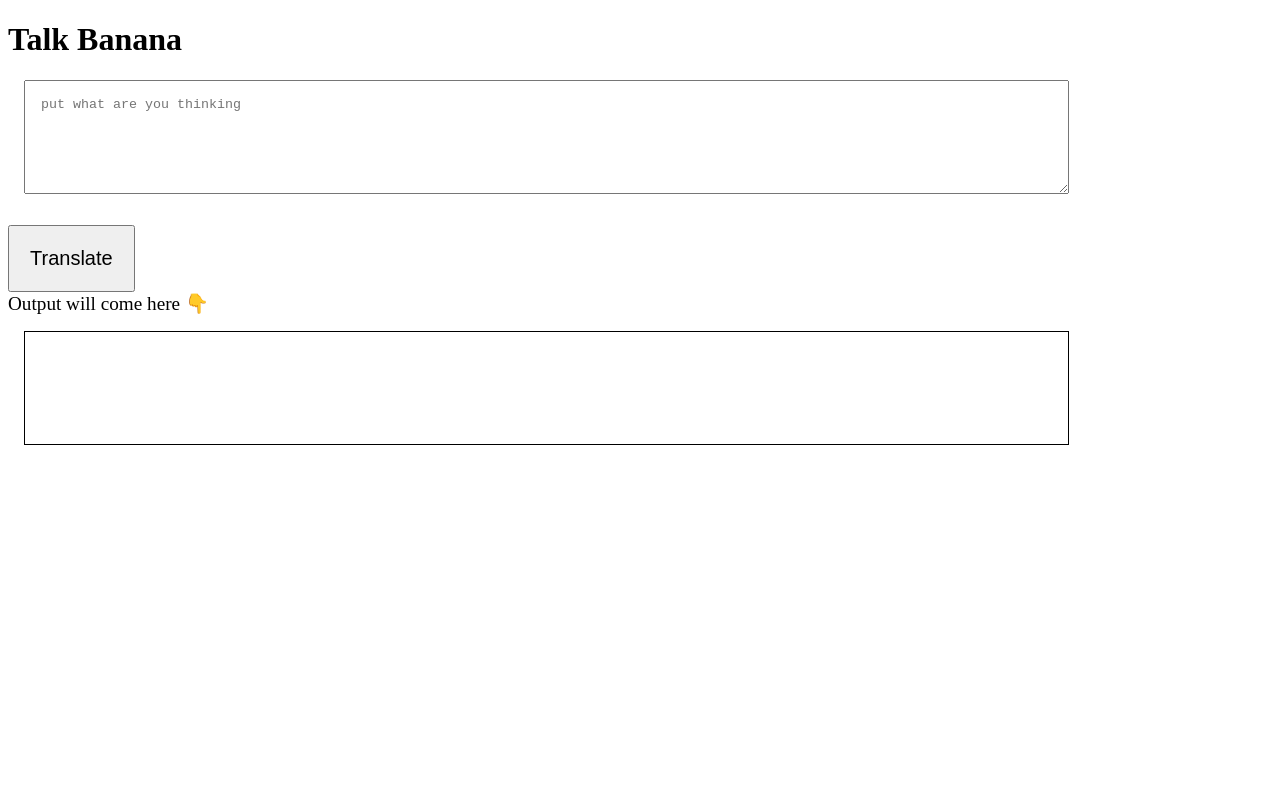
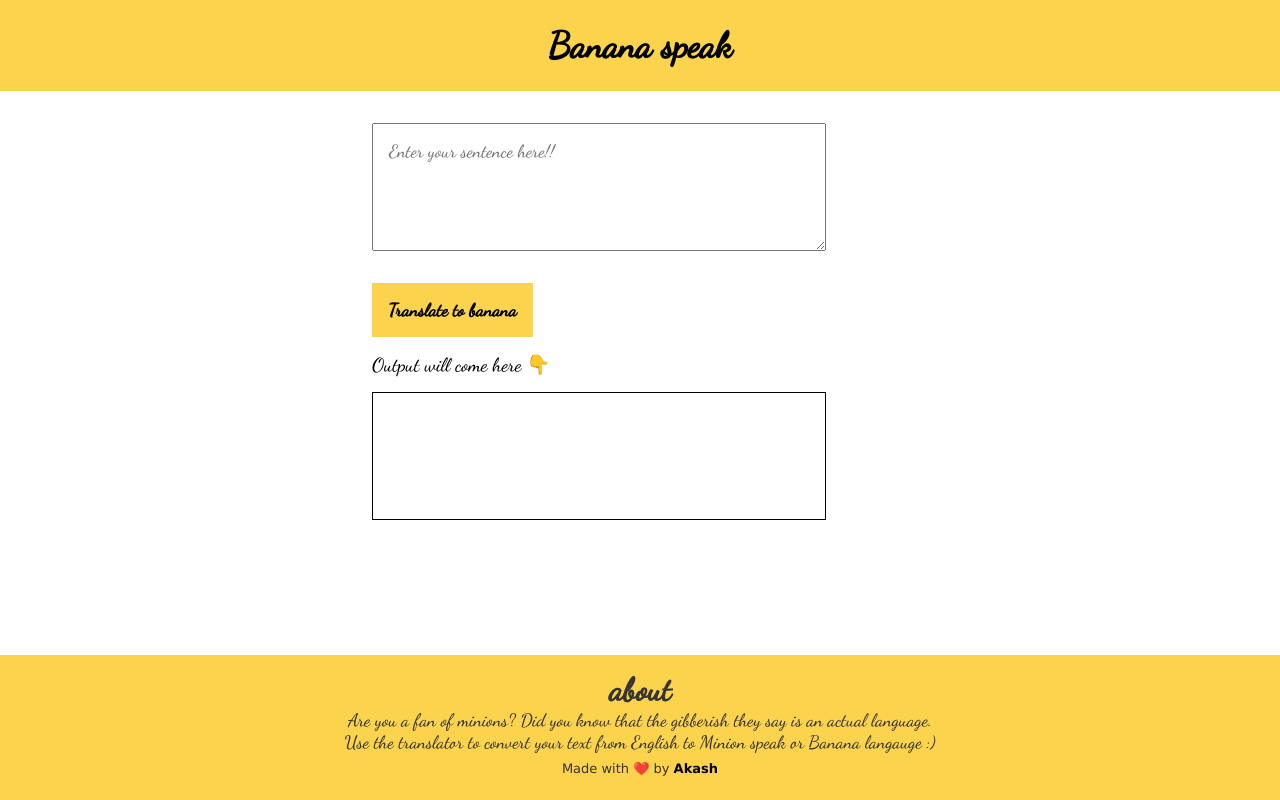
Before and after one commit to leader-akash/Banana-Translator, a plain HTML site: page index.html in a window 1280 px wide. Drawn offline with Linux system fonts and the light colour scheme.

Commit message:
finished app

```diff
--- a/app.js
+++ b/app.js
@@ -1,14 +1,33 @@
+var btnTranslate = document.querySelector("#btn-translate");
+var txtInput = document.querySelector("#txt-input");
+var outputDiv = document.querySelector("#output");
 
-var btnTranslate = document.querySelector("#btn-translate");
-var textInput = document.querySelector("#text-input");
-var outputdiv= document.querySelector("#output");
+// var serverURL = "https://lessonfourapi.tanaypratap.repl.co/translate/yoda.json"
 
-// outputdiv.innerText ="Akash" for  writing already
+var serverURL = "https://api.funtranslations.com/translate/minion.json"
 
-console.log(outputdiv);
 
-function clickHandler(){
-    outputdiv,innerText = "hgvhhh" + textInput.value;
+function getTranslationURL(input) {
+    return serverURL + "?" + "text=" + input
 }
 
+function errorHandler(error) {
+    console.log("error occured", error);
+    alert("something wrong with server! try again after some time")
+}
+
+
+function clickHandler() {
+    var inputText = txtInput.value; // taking input
+
+    // calling server for processing
+    fetch(getTranslationURL(inputText))
+        .then(response => response.json())
+        .then(json => {
+            var translatedText = json.contents.translated;
+            outputDiv.innerText = translatedText; // output
+           })
+        .catch(errorHandler)
+};
+
 btnTranslate.addEventListener("click", clickHandler)
--- a/index.html
+++ b/index.html
@@ -1,29 +1,58 @@
 <!DOCTYPE html>
 <html lang="en">
-<head>
-    <meta charset="UTF-8">
-    <meta http-equiv="X-UA-Compatible" content="IE=edge">
-    <meta name="viewport" content="width=device-width, initial-scale=1.0">
-    <title>Banana Speak</title>
+  <head>
+    <meta charset="UTF-8" />
+    <meta name="viewport" content="width=device-width, initial-scale=1.0" />
+    <title>Banana speak</title>
+    <link rel="stylesheet" href="style.css" />
+  </head>
 
-    <link rel="stylesheet" href="style.css">
-</head>
-<body>
+  <body>
+    <nav>
+      <h1>Banana speak</h1>
+    </nav>
 
-    <div>
-        <h1>
-            Talk Banana
-        </h1>
-    </div>
+    <section>
+      <textarea
+        id="txt-input"
+        placeholder="Enter your sentence here!!"
+      ></textarea>
+      <button id="btn-translate">Translate to banana</button>
 
-    <textarea id="text-input" placeholder="put what are you thinking"></textarea>
-    <button id="btn-translate">
-        Translate
-    </button>
+      <div style="font-size: larger; margin: 1rem">
+        Output will come here 👇
+      </div>
+      <div id="output"></div>
+    </section>
 
-    <div style="font-size: larger">Output will come here 👇</div>
-    <div id="output"></div>
+    <footer>
+      <div style="font-weight: bold; font-size: xx-large">about</div>
+      <p>
+        Are you a fan of minions? Did you know that the gibberish they say is an
+        actual language. Use the translator to convert your text from English to
+        Minion speak or Banana langauge :)
+      </p>
+      <div
+        style="
+          padding: 0.5rem;
+          font-family: 'Lucida Sans', sans-serif;
+          font-size: small;
+        "
+      >
+        Made with ❤️ by
+        <a
+          style="
+            text-decoration: none;
+            font-family: 'Lucida Sans', sans-serif;
+            color: black;
+            font-weight: bold;
+          "
+          href="https://vishalkumar.netlify.app/"
+          >Akash</a
+        >
+      </div>
+    </footer>
 
-    <script src="./app.js" type="text/javascript"></script>
-</body>
+    <script src="app.js" type="text/javascript"></script>
+  </body>
 </html>
--- a/style.css
+++ b/style.css
@@ -1,24 +1,84 @@
+@import url('https://fonts.googleapis.com/css2?family=Dancing+Script:wght@500&display=swap');
 
-textarea{
-    width: 80%;
-    padding: 1rem;
-    height: 10vh;
-    display: block;
-    margin: 1rem;;
+:root {
+    --primary: #FCD34D;
+    --lil-black: rgb(54, 52, 52);
+    --width-break: 600px;
 }
 
-button{
-    margin-top: 15px;
-    padding: 20px;
-    font-size: 20px;
-    font-weight: 500;
+* {
+    box-sizing: border-box;
+    margin: 0px;
+    font-family: 'Dancing Script', cursive;
+
 }
 
-#output{
+nav {
+    display: block;
+    background-color: var(--primary);
+    margin: 0px;
+    font-size: x-large;
+    text-align: center;
+}
+
+h1 {
+    padding: 1.5rem;
+
+    /* max-width: var(--width-break); */
+}
+
+section {
+    margin: auto;
+    padding: 1rem;
+    max-width: var(--width-break);
+}
+
+textarea {
+    width: 80%;
+    display: block;
+    height: 16vh;
+    margin: 1rem;
+    padding: 1rem;
+    font-size: large;
+}
+
+#btn-translate {
+    background-color: var(--primary);
+    border-style: none;
+    margin: 1rem;
+    margin-bottom: 0rem;
+    padding: 1rem;
+    font-weight: 600;
+    font-size: large;
+}
+
+#output {
     border: 1px solid black;
-    height: 10vh;
-    display: block;
     width: 80%;
     margin: 1rem;
+    height: 16vh;
+    margin-bottom: 3rem;
     padding: 1rem;
+    font-size: large;
+    font-weight: 500;
+    min-height: 10vh;
+    max-height: 20vh;
+    overflow: scroll;
 }
+
+footer {
+    position: fixed;
+    bottom: 0;
+    width: 100%;
+    background-color: var(--primary);
+    text-align: center;
+    color: var(--lil-black);
+    padding: 1rem;
+
+}
+
+footer p {
+    max-width: var(--width-break);
+    font-size: large;
+    margin: auto;
+}
```
